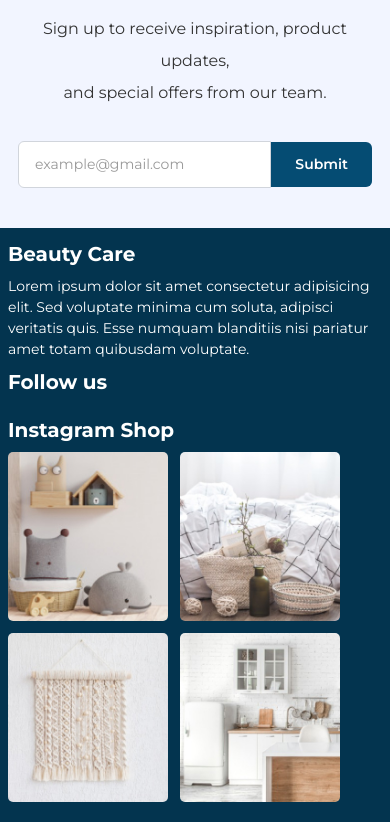
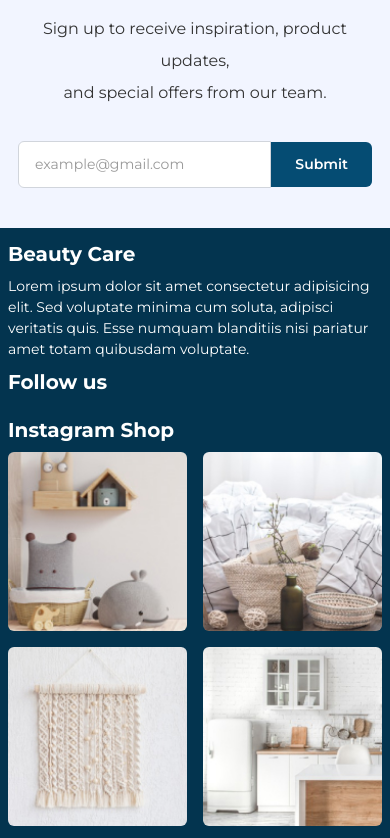
Before and after one commit to harunagangx/furniture-website, a plain HTML site: page index.html in a window 390 px wide. Shown: the part 4644-5482 px from the top of the page. Drawn offline with nearby package versions, Linux system fonts and the light colour scheme.

Commit message:
refactor: update footer  layout to improve mobile responsive and change footer background color

```diff
--- a/index.html
+++ b/index.html
@@ -336,7 +336,7 @@
       </main>
 
       <!-- Footer -->
-      <footer class="footer-container w-full px-2 py-3 text-white bg-primary lg:px-18 lg:py-5">
+      <footer class="footer-container w-full px-2 py-3 text-white lg:px-18 lg:py-5">
         <div class="grid grid-cols-6 gap-5 lg:gap-10">
           <!-- Footer left section -->
           <div class="col-span-6 lg:col-span-2">
@@ -354,11 +354,27 @@
           <div class="col-span-6 lg:col-span-4">
             <h3 class="text-xl font-bold lg:text-2xl">Instagram Shop</h3>
 
-            <div class="flex flex-wrap items-center w-full gap-3 pb-2 mt-2 lg:mt-5 lg:gap-8">
-              <img src="/assets/images/footer-image-1.jpg" alt="" />
-              <img src="/assets/images/footer-image-2.jpg" alt="" />
-              <img src="/assets/images/footer-image-3.jpg" alt="" />
-              <img src="/assets/images/footer-image-4.jpg" alt="" />
+            <div class="grid grid-cols-2 gap-4 mt-2 lg:mt-5 lg:grid-cols-4">
+              <img
+                class="w-full aspect-square object-cover rounded-md"
+                src="/assets/images/footer-image-1.jpg"
+                alt=""
+              />
+              <img
+                class="w-full aspect-square object-cover rounded-md"
+                src="/assets/images/footer-image-2.jpg"
+                alt=""
+              />
+              <img
+                class="w-full aspect-square object-cover rounded-md"
+                src="/assets/images/footer-image-3.jpg"
+                alt=""
+              />
+              <img
+                class="w-full aspect-square object-cover rounded-md"
+                src="/assets/images/footer-image-4.jpg"
+                alt=""
+              />
             </div>
           </div>
         </div>
--- a/style.css
+++ b/style.css
@@ -79,15 +79,7 @@ section {
   background-color: var(--footer-background-color);
 }
 
-/* Footer */
-.footer-container > div > div:nth-child(2) > div > img {
-  width: 160px;
-  height: auto;
-  object-fit: cover;
-  border-radius: 5px;
-}
-
-@media only screen and (max-width: 640px) {
+@media only screen and (max-width: 567px) {
   section {
     padding: 40px 18px;
   }
```
